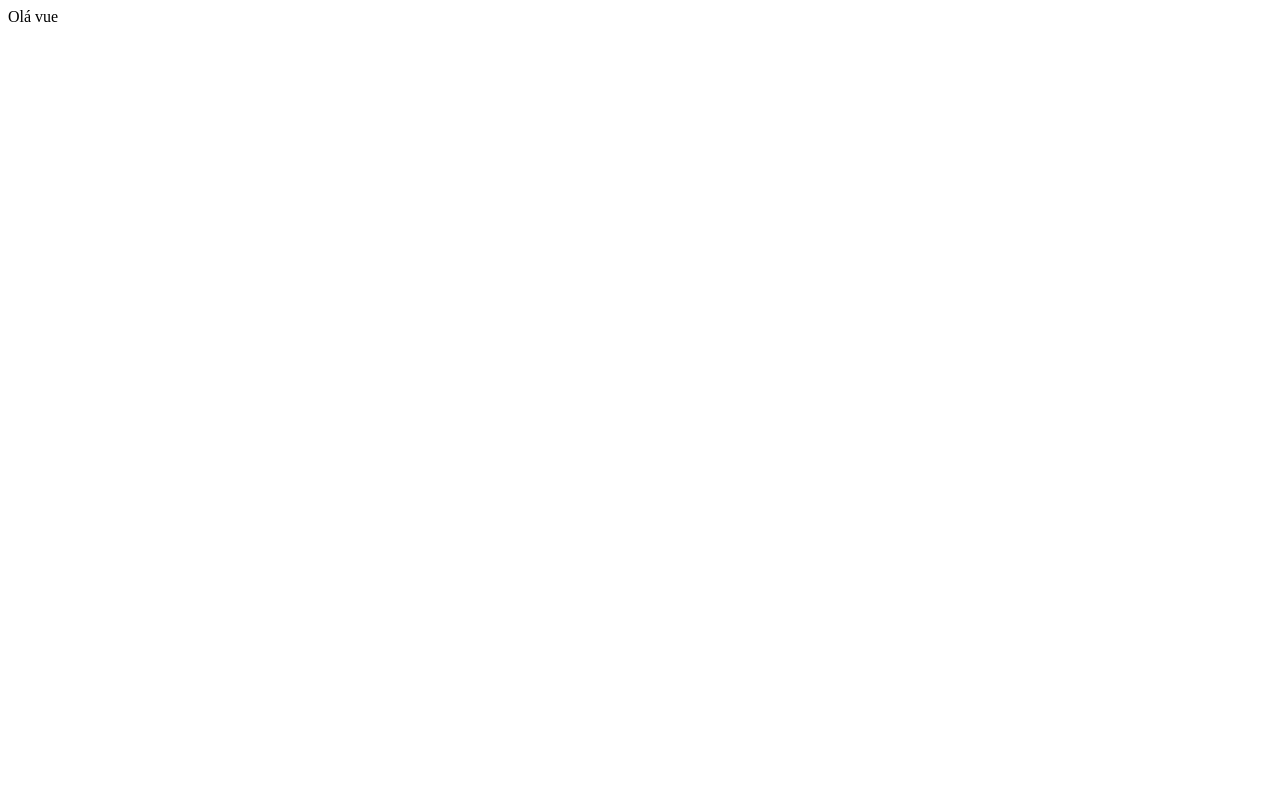
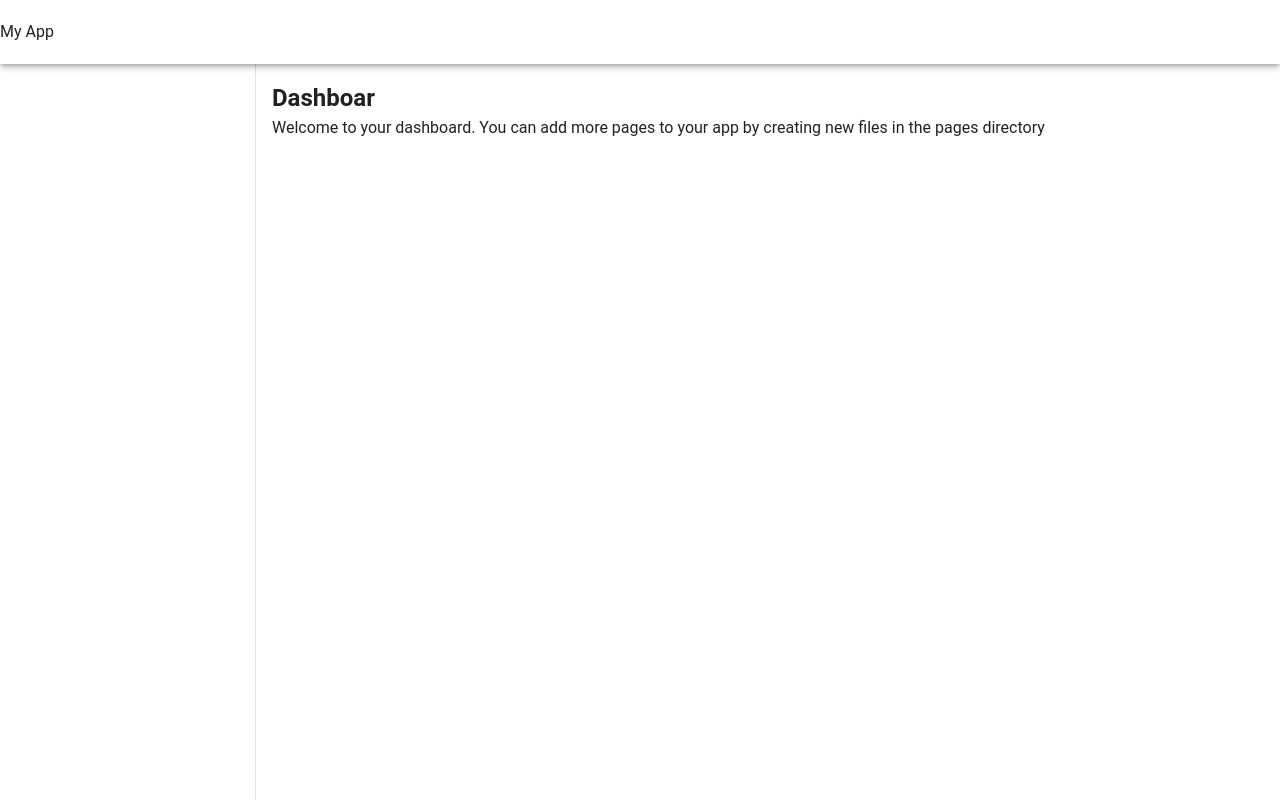
Before and after one commit to mrkaka1/PCMafia, a Nuxt app: page / in a window 1280 px wide. Built offline with nearby package versions, Linux system fonts and the light colour scheme.

Commit message:
fix: added plugins and style frameworks

```diff
--- a/app.vue
+++ b/app.vue
@@ -1,9 +1,8 @@
-<script setup lang="ts">
-import Index from './pages/index.vue';
-</script>
-
 <template>
-  <div>
-    <Index />
-  </div>
+	<div>
+		<NuxtLoadingIndicator />
+		<NuxtLayout>
+			<NuxtPage />
+		</NuxtLayout>
+	</div>
 </template>
--- a/layouts/default.vue
+++ b/layouts/default.vue
@@ -1,7 +1,10 @@
 <template>
   <div>
-
-    <slot />
+    <VApp>
+      <VMain>
+        <slot />
+      </VMain>
+    </VApp>
   </div>
 </template>
 
--- a/nuxt.config.ts
+++ b/nuxt.config.ts
@@ -1,8 +1,6 @@
-// https://nuxt.com/docs/api/configuration/nuxt-config
-import vuetify, { transformAssetUrls } from 'vite-plugin-vuetify';
+import vuetify, { transformAssetUrls } from "vite-plugin-vuetify";
 
 export default defineNuxtConfig({
-  compatibilityDate: '2024-04-03',
 	devtools: { enabled: true },
 	postcss: {
 		plugins: {
@@ -11,16 +9,20 @@ export default defineNuxtConfig({
 		},
 	},
 	build: {
-    transpile: ['vuetify'],
+		transpile: ["vuetify"],
 	},
 	modules: [
 		(_options, nuxt) => {
-      nuxt.hooks.hook('vite:extendConfig', (config) => {
+			nuxt.hooks.hook("vite:extendConfig", (config) => {
 				// @ts-expect-error
-        config.plugins.push(vuetify({ autoImport: true }))
-      })
+				config.plugins.push(vuetify({ autoImport: true }));
+			});
 		},
 		//...
+	],
+	css: [
+		"@mdi/font/css/materialdesignicons.min.css",
+		"vuetify/lib/styles/main.css",
 	],
 	vite: {
 		vue: {
@@ -29,4 +31,4 @@ export default defineNuxtConfig({
 			},
 		},
 	},
-})
+});
--- a/pages/index.vue
+++ b/pages/index.vue
@@ -1,13 +1,17 @@
-<template>
-  <div>
-    Olá vue
-  </div>
-</template>
-
-<script lang="ts" setup>
-
+<script setup lang="ts">
+	import { VContainer } from "vuetify/components";
 </script>
 
-<style>
-
-</style>
+<template>
+	<div>
+		<VAppBar> My App </VAppBar>
+		<VNavigationDrawer></VNavigationDrawer>
+		<VContainer>
+			<h2>Dashboar</h2>
+			<p>
+				Welcome to your dashboard. You can add more pages to your app by
+				creating new files in the pages directory
+			</p>
+		</VContainer>
+	</div>
+</template>
--- /dev/null
+++ b/plugins/vuetify.ts
@@ -0,0 +1,11 @@
+import "@mdi/font/css/materialdesignicons.css";
+
+import "vuetify/styles";
+import { createVuetify } from "vuetify";
+
+export default defineNuxtPlugin((app) => {
+	const vuetify = createVuetify({
+        ssr:true,
+    });
+	app.vueApp.use(vuetify);
+});
```
Also changed, not shown: components/form.vue (added, +10 -0 lines). Lines whose indentation alone changed are shown as unchanged.
